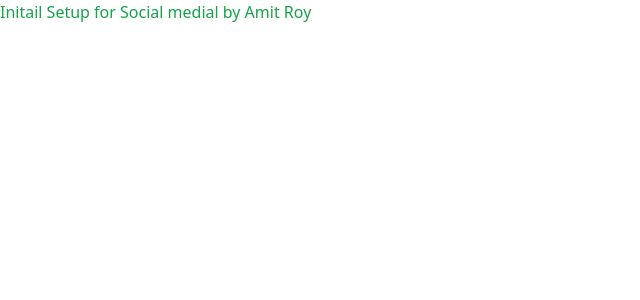
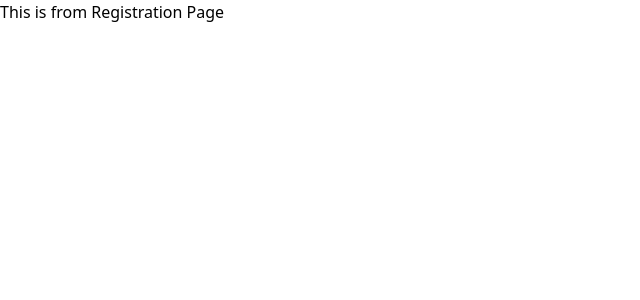
Before and after one commit to amitroy4/social-media, a React (Vite) app: page / in a window 1280 px wide. Shown: the top 300 px of the page, without its empty margins (0-640 px from the left). Built offline with nearby package versions, Linux system fonts and the light colour scheme.

Commit message:
Setup React Router DOM

```diff
--- a/package.json
+++ b/package.json
@@ -11,7 +11,8 @@
   },
   "dependencies": {
     "react": "^18.2.0",
-    "react-dom": "^18.2.0"
+    "react-dom": "^18.2.0",
+    "react-router-dom": "^6.23.1"
   },
   "devDependencies": {
     "@types/react": "^18.2.66",
--- a/src/App.jsx
+++ b/src/App.jsx
@@ -2,15 +2,28 @@ import { useState } from "react";
 import reactLogo from "./assets/react.svg";
 import viteLogo from "/vite.svg";
 import "./App.css";
+import Registration from "./pages/registration";
+import {
+  createBrowserRouter,
+  createRoutesFromElements,
+  Route,
+  RouterProvider,
+} from "react-router-dom";
+
+const router = createBrowserRouter(
+  createRoutesFromElements(
+    <Route>
+      <Route path="/" element={<Registration />}></Route>
+    </Route>
+  )
+);
 
 function App() {
   const [count, setCount] = useState(0);
 
   return (
     <>
-      <p className="text-green-600">
-        Initail Setup for Social medial by Amit Roy
-      </p>
+      <RouterProvider router={router} />
     </>
   );
 }
--- /dev/null
+++ b/src/pages/registration/index.jsx
@@ -0,0 +1,7 @@
+import React from "react";
+
+const Registration = () => {
+  return <div>This is from Registration Page</div>;
+};
+
+export default Registration;
```
Also changed, not shown: 1 other file (tests, documents, lock files or other folders).
